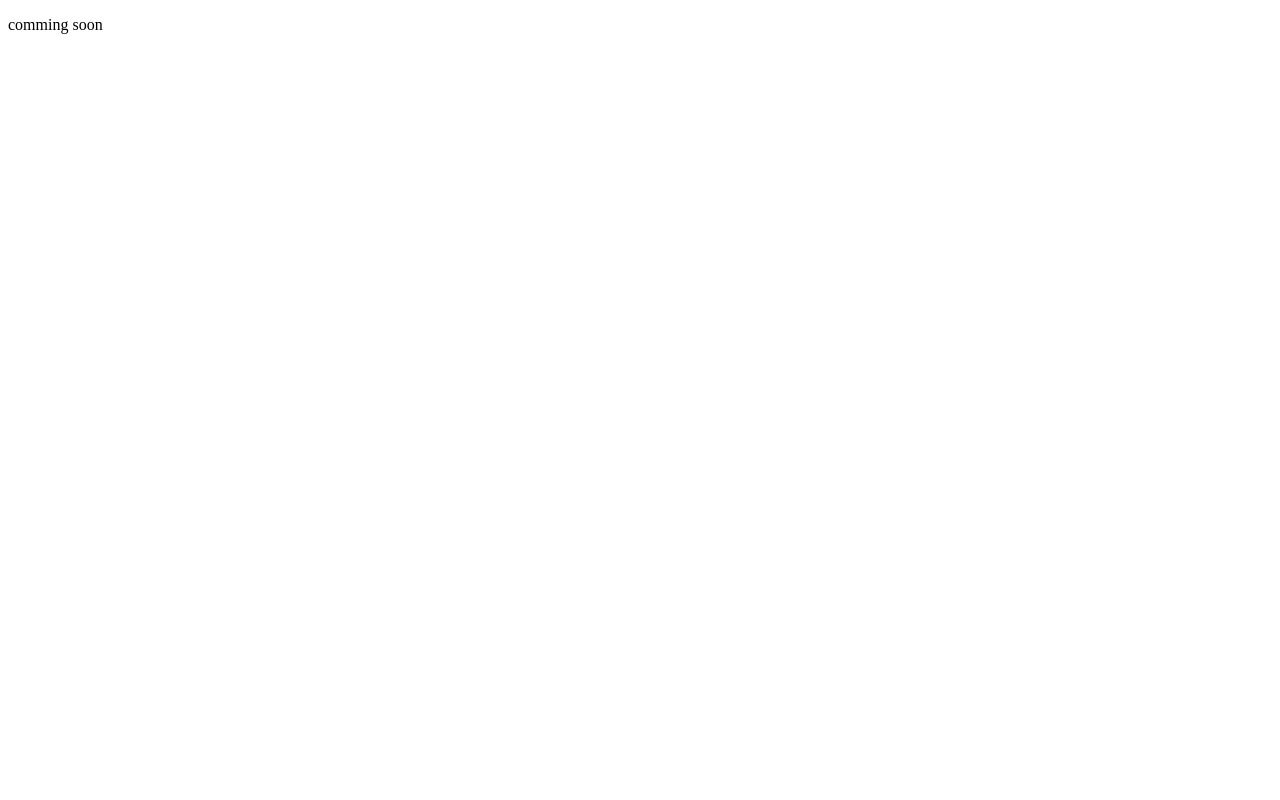
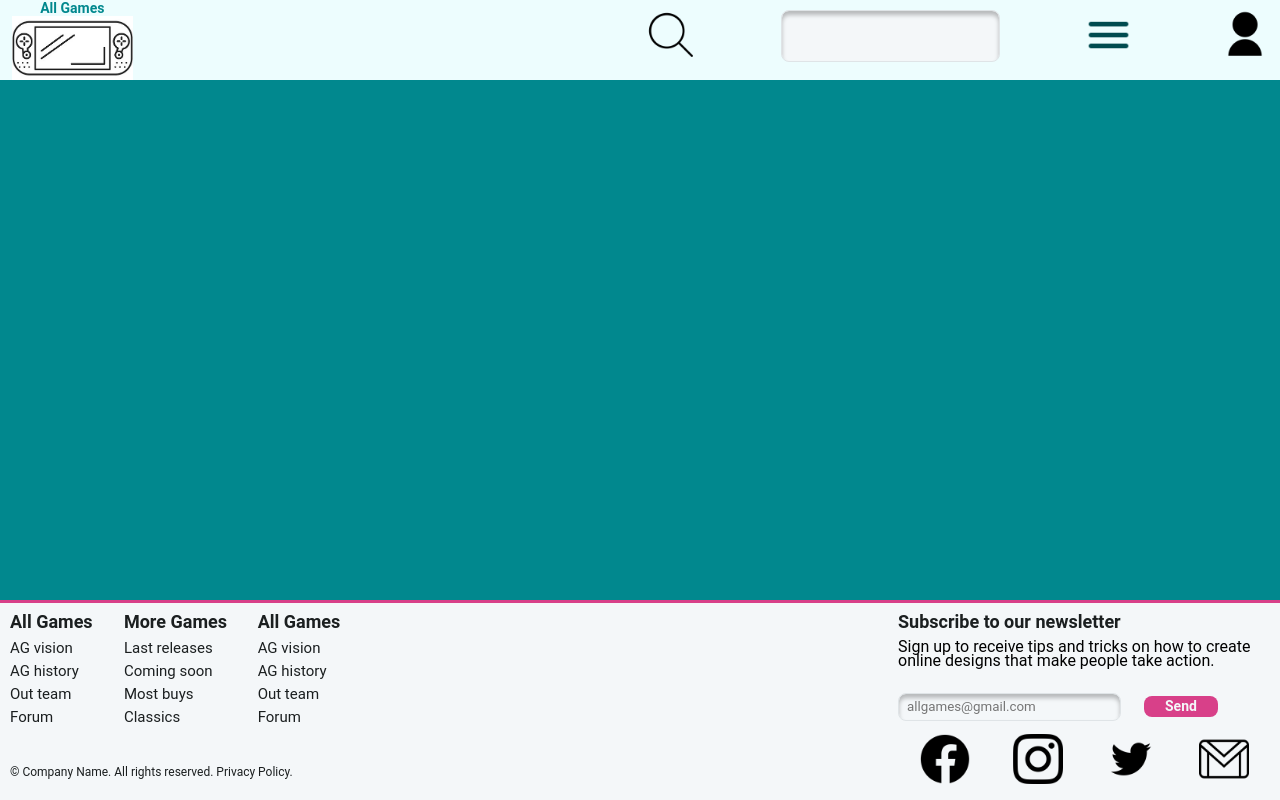
Before and after one commit to juanpagola18/interfaces, a plain HTML site: page Entrega2/ufc.html in a window 1280 px wide. Drawn offline with Linux system fonts and the light colour scheme.

Commit message:
layout page ufc

```diff
--- a/Entrega2/css/style.css
+++ b/Entrega2/css/style.css
@@ -7,9 +7,9 @@ border:none;
 font-family: 'Roboto';
 
 }
-/*layout
+/*layout main
 */
-.layout {
+.main_layout {
     min-height: 100vh;
     background: #01888E;
     display: grid;
@@ -19,16 +19,21 @@ font-family: 'Roboto';
                          "content"
                          "foot";
 }
+header .main_layout{
+    grid-area: "head";
+
+}
+.content_main{
+    grid-area: "content";
+}
 header{
-   grid-area: "head";
-   background-color: #EDFDFE;
+    background-color: #EDFDFE;
     display: flex;
     flex-direction: row;
 }
 .logo{
     padding-left: 12px;
     width: 50%;
-    grid-area: "logo";
     height: 80px;
 
 }
@@ -48,7 +53,7 @@ header{
 height: 100%;
 }
 
-footer{
+.main_layout footer{
     grid-area: "foot";
 }
 /*header
@@ -56,7 +61,6 @@ footer{
 
 nav{
     width: 50%;
-    grid-area:"menu";
     display: flex;
     flex-direction: row;
     justify-content: space-between;
@@ -142,6 +146,12 @@ footer li{
 
 
 }
+footer li a{
+    color: #1B1F20;
+
+
+
+}
 footer li:hover{
     transform: scale(1.1)
 }
@@ -212,13 +222,14 @@ padding: 8px;
 
 }
 .icon_social img{
-    padding-top: 5%;
-    width: 80%;
+
+    width: 100%;
 }
 .social_bar{
     height: 35%;
     display:flex;
     justify-content: space-around;
+    align-items: center;
 }
 
 /* hamburguesa
@@ -232,9 +243,8 @@ padding: 8px;
     width: 360px;
     border-bottom: 1px solid #004C50;
     border-radius: 8px 8px 0px 0px;
-    margin-left: 550%;
     position: relative;
-
+    display:none;
 
 }
 .scrolled_menu ul{
@@ -255,6 +265,10 @@ padding: 8px;
     padding-top: 15px;
 
 }
+.scrolled_menu li a{
+color: #1B1F20;
+}
+
 .scrolled_menu li a:hover{
     display: inline-block;
     vertical-align: middle;
@@ -274,7 +288,33 @@ padding: 8px;
 
 }
 .showHamburguer{
+    display:flex;
     transition: all .2s;
     margin-left: -550%;
 
 }
+/* layout page ufc
+*/
+
+.ufc_layout {
+    min-height: 100vh;
+    background: #01888E;
+    display: grid;
+    grid-template-columns: 100%;
+    grid-template-rows: 80px 1fr 200px;
+    grid-template-areas: "head"
+                         "content"
+                         "foot";
+}
+
+.ufc_layout{
+    grid-area: "head";
+
+}
+.content_ufc{
+    grid-area: "content";
+}
+
+.ufc_layout footer{
+    grid-area: "foot";
+}
--- a/Entrega2/ufc.html
+++ b/Entrega2/ufc.html
@@ -5,8 +5,90 @@
     <meta http-equiv="X-UA-Compatible" content="IE=edge">
     <meta name="viewport" content="width=device-width, initial-scale=1.0">
     <title>Ufc Survival</title>
+    <link rel="stylesheet" href="css/style.css">
 </head>
 <body>
-    <p>comming soon</p>
+    <div class="ufc_layout">
+        <header>
+
+            <div class="logo" alt="logo">
+                <h3 class="title_logo">All Games</h3>
+                <div class="img_logo"><img src="images/Logo.jpg" alt="Logo Header">
+
+                </div>
+            </div>
+            <nav>
+                <div class="lens"><img src="images/Lupa.png" alt="lens"></div>
+                <div class="search"><input type="text"></div>
+                <div class="hamburguer"><img src="images/menu.png" alt="hamburger">
+                    <div class="scrolled_menu">
+                        <ul>
+                        <li>Home</li>
+                        <li>Forum</li>
+                        <li><a href="ufc.html">Coming soon</li></a>
+                        <li>Recomended</li>
+                        <li>Logout</li>
+                        </ul>
+                        <div class="social_bar">
+                            <div class="icon_social"><img src="images/facebook.png" alt="facebook"></div>
+                            <div class="icon_social"><img src="images/instagram.png" alt="instagram"></div>
+                            <div class="icon_social"><img src="images/twitter.png" alt="twitter"></div>
+                            <div class="icon_social"><img src="images/gmail.png" alt="gmail"></div>
+                        </div>
+                    </div>
+                </div>
+
+                <div class="profile"><img src="images/profile.png" alt="profile"></div>
+            </nav>
+        </header>
+        <div class="content_ufc"></div>
+        <footer>
+            <div class="foot_category">
+                <div class="foot_links">
+                <ol>
+                    <h3 class="foot_title">All Games</h3>
+                    <li>AG vision</li>
+                    <li>AG history</li>
+                    <li>Out team</li>
+                    <li>Forum</li>
+                </ol>
+
+
+                    <ol>
+                    <h3 class="foot_title">More Games</h3>
+                    <li>Last releases</li>
+                    <li><a href="ufc.html">Coming soon</li></a>
+                    <li>Most buys</li>
+                    <li>Classics</li>
+                    </ol>
+
+                    <ol>
+                    <h3 class="foot_title">All Games</h3>
+                    <li>AG vision</li>
+                    <li>AG history</li>
+                    <li>Out team</li>
+                    <li>Forum</li>
+                    </ol>
+                </div>
+                <p class="company">© Company Name. All rights reserved. Privacy Policy.</p>
+
+            </div>
+            <div class="foot_social">
+                <h3 class="foot_title">Subscribe to our newsletter</h3>
+                <p>Sign up to receive tips and tricks on how to create online designs that make people take action.</p>
+                <div class="suscribe_newsletter">
+                    <input type="text" placeholder="allgames@gmail.com">
+                    <button class="btn_action">Send</button>
+                </div>
+                <div class="social_bar">
+                    <div class="icon_social"><img src="images/facebook.png" alt="facebook"></div>
+                    <div class="icon_social"><img src="images/instagram.png" alt="instagram"></div>
+                    <div class="icon_social"><img src="images/twitter.png" alt="twitter"></div>
+                    <div class="icon_social"><img src="images/gmail.png" alt="gmail"></div>
+                </div>
+                </div>
+            </div>
+        </footer>
+    </div>
 </body>
 </html>
```
Also changed, not shown: Entrega2/index.html (+2 -2 lines).
